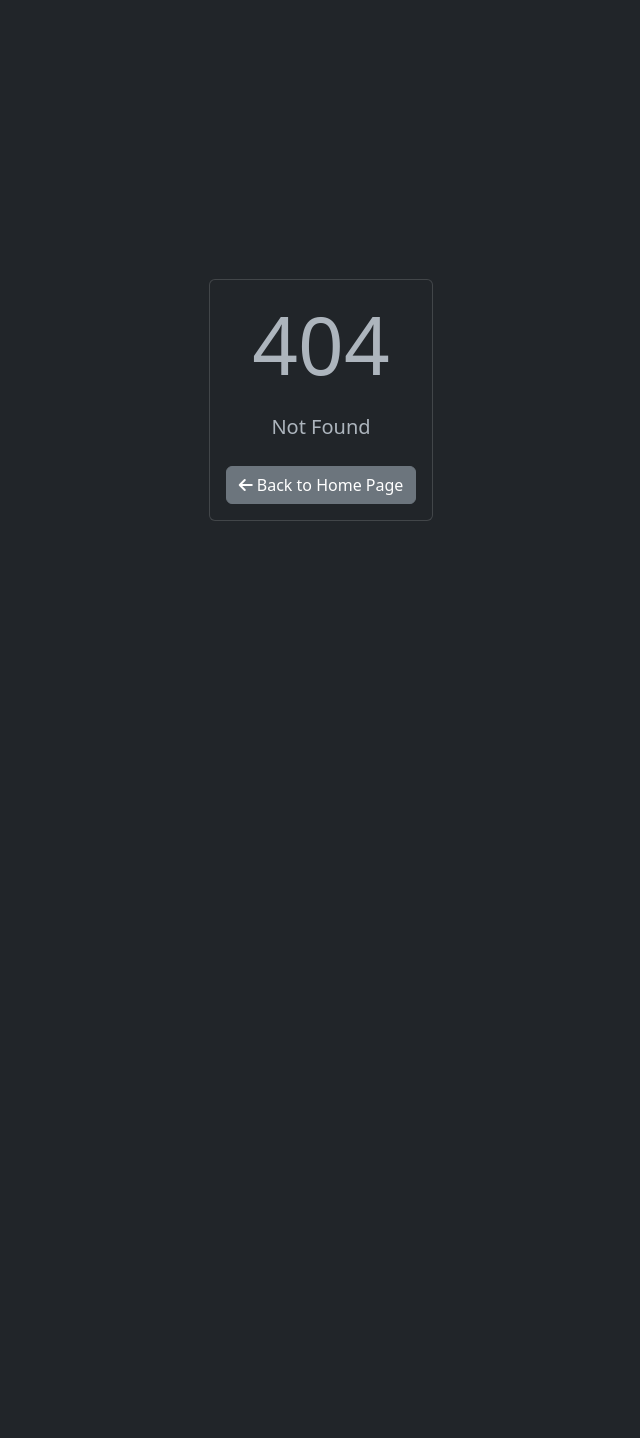
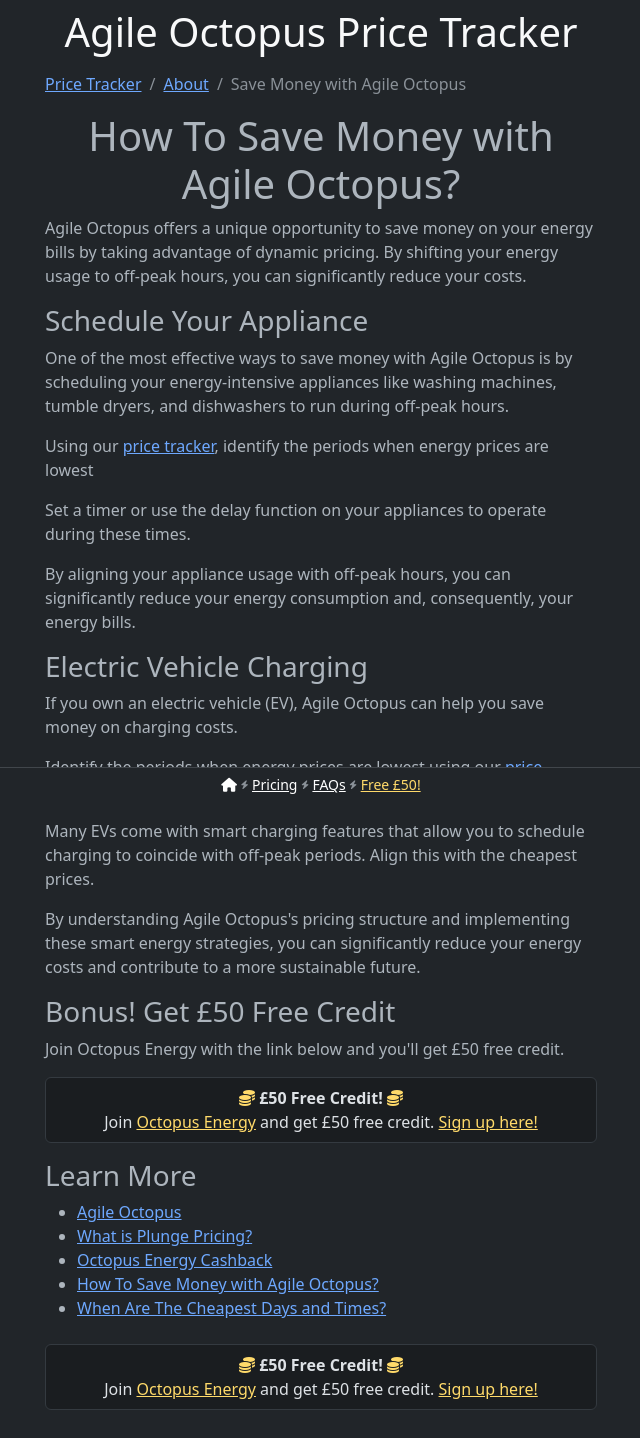
Before and after one commit to nojacko/agile-octopus, a SvelteKit app: page /about/save-money-with-agile in a window 1280 px wide. Before the commit this address had no page. Shown: the top 1438 px of the page, without its empty margins (319-959 px from the left). Before the commit the page ends 800 px from the top, so only its background shows below. Built offline with nearby package versions, Linux system fonts and the light colour scheme.

Commit message:
SEO stuff/articles

```diff
--- /dev/null
+++ b/src/lib/Breadcrumb/BreadcrumbAbout.svelte
@@ -0,0 +1,21 @@
+<script lang="ts">
+    export let name = "";
+    export let h2 = ""
+</script>
+
+<nav aria-label="breadcrumb">
+    <ol class="breadcrumb">
+        <li class="breadcrumb-item"><a href="/">Price Tracker</a></li>
+
+        {#if name.length}
+            <li class="breadcrumb-item"><a href="/about">About</a></li>
+            <li class="breadcrumb-item active" aria-current="page">{name}</li>
+        {:else}
+            <li class="breadcrumb-item active" aria-current="page">About</li>
+        {/if}
+    </ol>
+</nav>
+
+{#if h2.length}
+    <h2 class="display-6 text-center">{h2}</h2>
+{/if}
--- /dev/null
+++ b/src/lib/SEO.svelte
@@ -0,0 +1,22 @@
+<script lang="ts">
+// https://www.reddit.com/r/sveltejs/comments/1e1bcb6/how_you_guys_manage_metadataseo_in_svelte_kit/?rdt=34504
+
+const defaultTitle = "Agile Octopus Price Tracker";
+const defaultDescription = "Quickly see the upcoming electricity prices for Octopus Energy's Agile Octopus tariff.";
+
+export let title = "";
+export let description = "";
+</script>
+
+<title>{title.length ? `${title} | ${defaultTitle}` : defaultTitle }</title>
+<meta name="description" content={description.length ? `${description} | ${defaultDescription}` : defaultDescription } />
+
+<!-- Website-->
+{@html `<script type="application/ld+json">
+    {
+        "@context": "https://schema.org",
+        "@type": "WebSite",
+        "name": "Agile Octopus Price Tracker",
+        "url": "https://agile-octopus.datafury.io/"
+    }
+</script>`}
--- a/src/routes/(app)/about/+layout.svelte
+++ b/src/routes/(app)/about/+layout.svelte
@@ -3,5 +3,8 @@
 <h3>Learn More</h3>
 <ul>
     <li><a href="/about/agile-octopus">Agile Octopus</a></li>
-    <li><a href="/about/plunge-pricing">Plunge Pricing</a></li>
+    <li><a href="/about/plunge-pricing">What is Plunge Pricing?</a></li>
+    <li><a href="/about/octopus-energy-cashback">Octopus Energy Cashback</a></li>
+    <li><a href="/about/save-money-with-agile">How To Save Money with Agile Octopus?</a></li>
+    <li><a href="/about/cheapest-days-times">When Are The Cheapest Days and Times?</a></li>
 </ul>
--- /dev/null
+++ b/src/routes/(app)/about/save-money-with-agile/+page.svelte
@@ -0,0 +1,32 @@
+<script lang="ts">
+    import SEO from "$lib/SEO.svelte";
+    import OctopusAd from "$lib/OctopusAd.svelte";
+    import BreadcrumbAbout from "$lib/Breadcrumb/BreadcrumbAbout.svelte";
+</script>
+
+<svelte:head>
+    <SEO title="Save Money with Agile Octopus" />
+</svelte:head>
+
+<BreadcrumbAbout name="Save Money with Agile Octopus" h2="How To Save Money with Agile Octopus?" />
+
+<p>Agile Octopus offers a unique opportunity to save money on your energy bills by taking advantage of dynamic pricing. By shifting your energy usage to off-peak hours, you can significantly reduce your costs.</p>
+
+<h3>Schedule Your Appliance</h3>
+<p>One of the most effective ways to save money with Agile Octopus is by scheduling your energy-intensive appliances like washing machines, tumble dryers, and dishwashers to run during off-peak hours.</p>
+<p>Using our <a href="/">price tracker</a>, identify the periods when energy prices are lowest</p>
+<p>Set a timer or use the delay function on your appliances to operate during these times.</p>
+<p>By aligning your appliance usage with off-peak hours, you can significantly reduce your energy consumption and, consequently, your energy bills.</p>
+
+<h3>Electric Vehicle Charging</h3>
+<p>If you own an electric vehicle (EV), Agile Octopus can help you save money on charging costs.</p>
+<p>Identify the periods when energy prices are lowest using our <a href="/">price tracker</a>.</p>
+<p>Many EVs come with smart charging features that allow you to schedule charging to coincide with off-peak periods. Align this with the cheapest prices.</p>
+
+<p>By understanding Agile Octopus's pricing structure and implementing these smart energy strategies, you can significantly reduce your energy costs and contribute to a more sustainable future.</p>
+
+
+<h3>Bonus! Get £50 Free Credit</h3>
+<p>Join Octopus Energy with the link below and you'll get £50 free credit.</p>
+
+<OctopusAd />
```
Also changed, not shown: src/routes/(app)/+page.svelte (+4 -4 lines), src/routes/(app)/about/+page.svelte (+5 -3 lines), src/routes/(app)/about/agile-octopus/+page.svelte (+4 -6 lines), src/routes/(app)/about/cheapest-days-times/+page.svelte (added, +30 -0 lines), src/routes/(app)/about/octopus-energy-cashback/+page.svelte (added, +36 -0 lines), src/routes/(app)/about/plunge-pricing/+page.svelte (+4 -4 lines), static/sitemap.txt.
